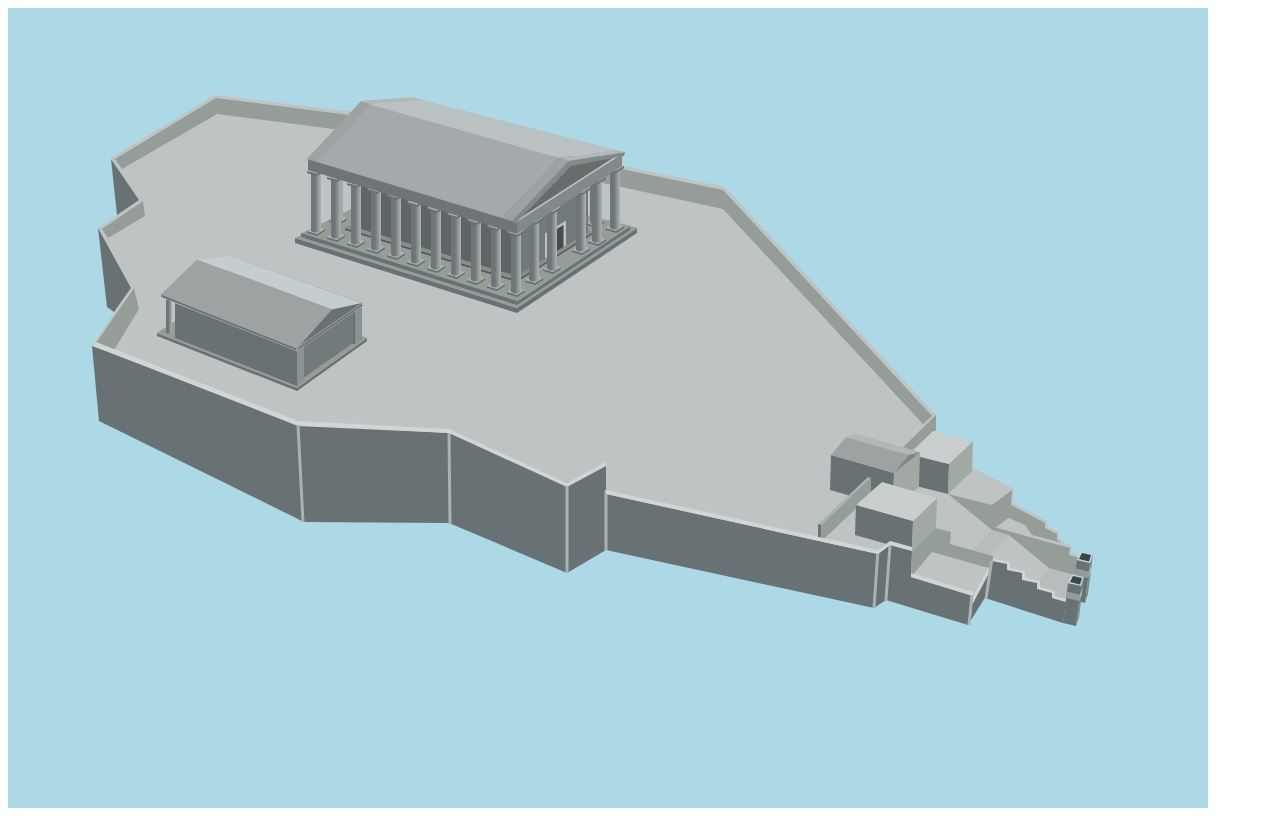
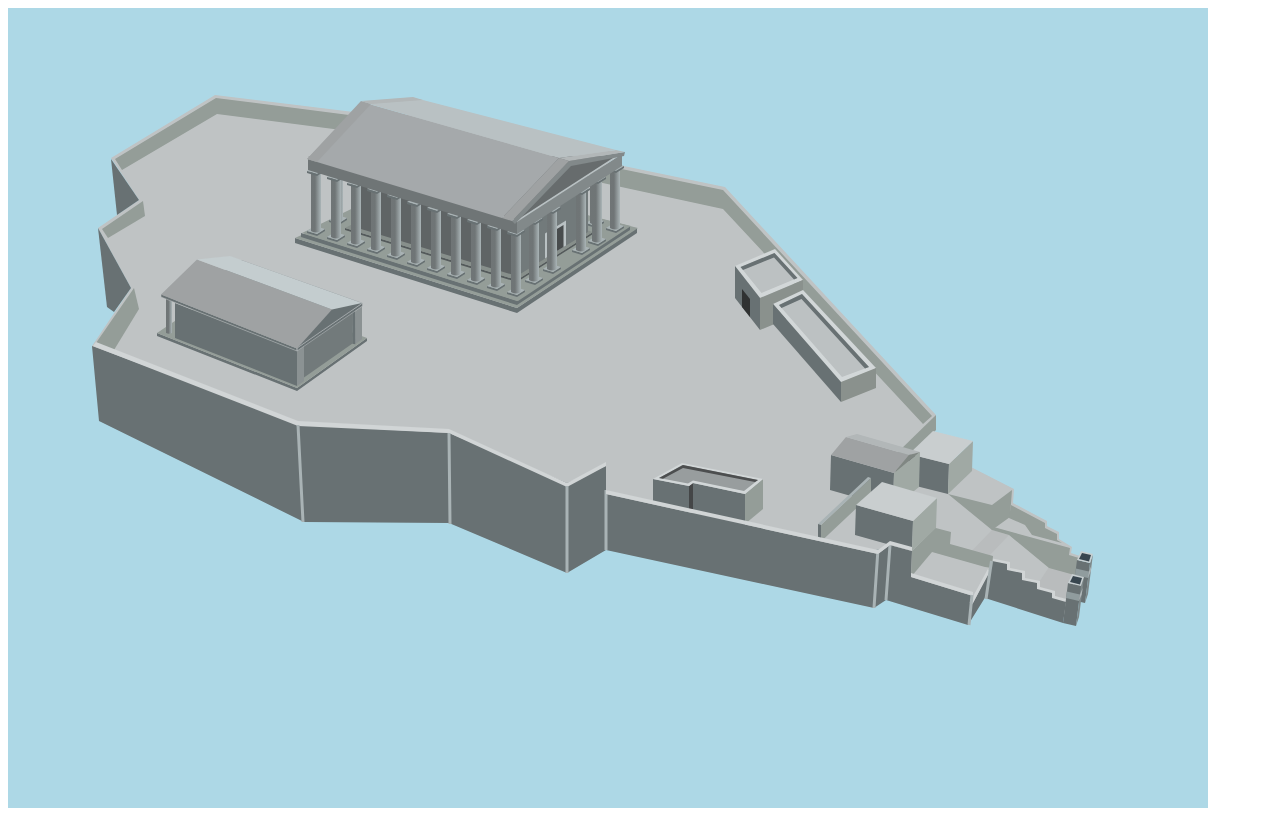
Before and after one commit to Mrsmihz/SVG-Project, a plain HTML site: page index.html in a window 1280 px wide. Drawn offline with Linux system fonts and the light colour scheme.

Commit message:
Finish All Building (Need Decoration & fix color)

```diff
--- a/index.html
+++ b/index.html
@@ -42,7 +42,7 @@
 
             <path d="M94,221 135,193 137,208 100,230z" fill="#949d98"/>
 
-            <path d="M107,151 208,90 372,111 715,182 924,408 915,416 715,201 372,127 209,106 114,161z" fill="#949d98"/>
+            <path d="M107,151 208,90 372,111 715,182 924,408 915,416 715,201 372,127 209,106 114,162z" fill="#949d98"/>
 
             <path d="M928,407 l-40 39 l0 20 l40 -44z" fill="#949d98"/>
 
@@ -261,7 +261,7 @@
             <path d="M309,154 l-10 -3 l54 -58 l10 3z" fill="#9fa2a3"/>
             <path d="M353,93 l10 3 l52 -4 l-10 -3z" fill="#b2b7b8"/>
 
-             <!---------------------------------- Bulding Near Parthenon ---------------------------------->
+             <!------------------------------- Building Near Parthenon (Left) ------------------------------->
              <path d="M289,380 l0 3 l-140 -55 l0 -3 l140 55 l70 -50 l0 3 l-70 50z" fill="#687173"/>
              <path d="M149,325 l140 55 l70 -50 l-140 -52z" fill="#949d98"/>
              <path d="M289,378 l-122 -48 l0 -35 l122 48z" fill="#687173"/>
@@ -276,6 +276,29 @@
              <path d="M153,286.5 l136 54 l35 -39 l-135 -50z" fill="#9fa2a3"/>
              <path d="M189,251.5 l135 50 l30 -6.5 l-132 -47z" fill="#c4cdcf"/>
 
+             <!------------------------------- Building Near Parthenon (Right) ------------------------------->
+             <path d="M752,290 l-25 -32 l40 -17 l28 31z" fill="#d2d7d8"/>
+             <path d="M753.5,285 l-21 -26 l34 -14 l23 25z" fill="#bcc1c2"/>
+             <path d="M732.5,259 l34 -14 l23 25 l-3.5 1.5 l-20 -22 l-31 12.5z" fill="#687173"/>
+             <path d="M752,290 l0 32 l43 -18 l0 -32z" fill="#8a918d"/>
+             <path d="M752,322 l-25 -32 l0 -32 l25 32z" fill="#687173"/>
+             <path d="M742,309 l-8 -10 l0 -18 l8 10z" fill="#303232"/>
+
+             <path d="M868,360 l-73 -78 l-30 14 l77 89z" fill="#d2d7d8"/>
+             <path d="M861,359 l-67 -73 l-23 11 l63 72z" fill="#bcc1c2"/>
+             <path d="M861,359 l-67 -73 l-23 11 l2.5 3 l20 -9 l63.5 69.5z" fill="#687173"/>
+             <path d="M833,374 l0 20 l35 -14 l0 -20z" fill="#8a918d"/>
+             <path d="M833,394 l-68 -78 l0 -20 l68 78" fill="#687173"/>
+
+             <!------------------------------- Building Near Entrance ------------------------------->
+             <path d="M645,493 l0 -22 l36 7 l0 26z" fill="#687173"/>
+             <path d="M681,478 l4 -3 l0 26 l-4 3z" fill="#444647"/>
+             <path d="M685,508 l0 -33 l52 11 l0 34z" fill="#687173"/>
+             <path d="M737,486 l18 -15 l0 30 l-18 15z" fill="#949d98"/>
+             <path d="M645,471 l36 7 l4 -3 l52 11 l18 -15 l-81 -16z" fill="#d2d7d8"/>
+             <path d="M651,470 l29 5.5 l5 -3 l51 10.5 l14 -11 l-75.5 -15z" fill="#989d9e"/>
+             <path d="M651,470 l24 -13 l75 15 l-3 2 l-72 -14 l-20 10.8z" fill="#4c4e4f"/>
+
             <path d="M598,482 598,486 870,546 882,537 904,543 904,539 882,533 870,542z" fill="#d1d5d6"/>
         </svg>
     </div>
```
